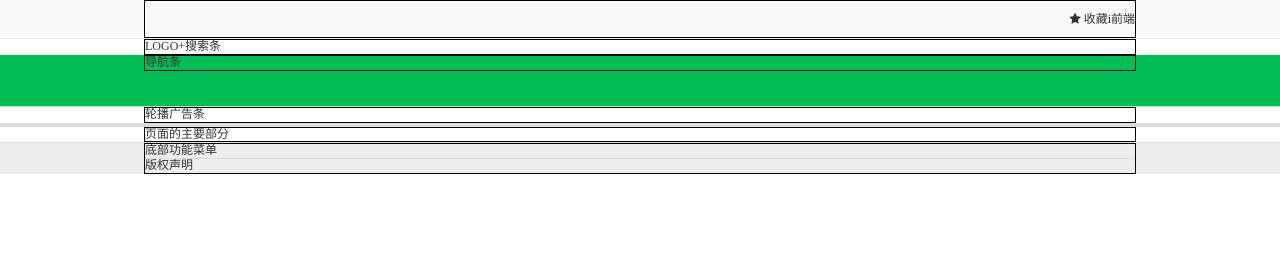
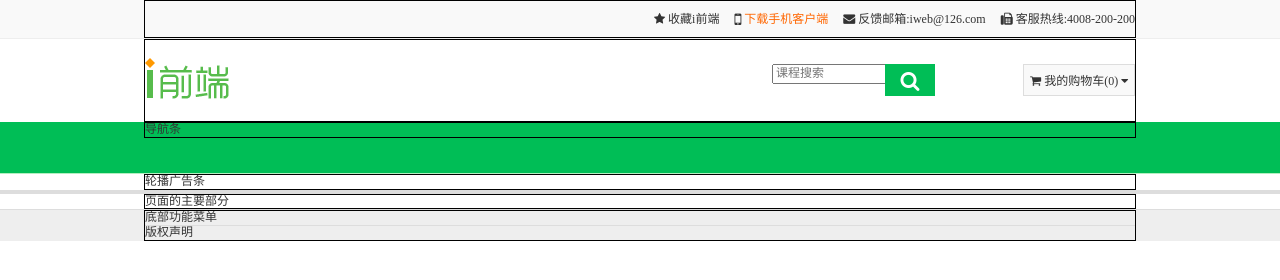
Before and after one commit to czzzz77/iweb, a plain HTML site: page iweb_frontend/index.html in a window 1280 px wide. Drawn offline with Linux system fonts and the light colour scheme.

Commit message:
day06的项目

```diff
--- a/iweb_frontend/css/components.css
+++ b/iweb_frontend/css/components.css
@@ -4,6 +4,60 @@
 	background: #f9f9f9;
 	border-bottom: 1px solid #eee;
 	line-height: 36px;
+}
+.download-app{
+	color: #f60;
+}
+.topbar-item{
+	padding: 0 0.5em;
+}
+.topbar-item:last-child{
+	padding-right: 0;
+}
+
+.searchbar > .container {
+	position: relative;
+}
+.logo{
+	margin: 1.5em 0;
+}
+.search{
+	position: absolute;
+	top: 50%;
+	right: 200px;
+	margin-top: -16px;
+}
+.serch-input{
+	width: 360px;
+	height: 32px;
+	line-height: 32px;
+	padding: 0 0.6em;
+	font-size: 1.15em;
+	border: 1px solid #ccc;
+	margin-right: 50px;
+}
+.search-button{
+	width: 50px;
+	height: 32px;
+	background: #00be56;
+	color: #fff;
+	line-height: 32px;
+	border: none;
+	font-size: 1.7em;
+	position: absolute;
+	right: 0;
+	top: 0;
+}
+.my-cart{
+	position: absolute;
+	right: 0;
+	top: 50%;
+	height: 32px;
+	margin-top: -16px;
+	border: 1px solid #ddd;
+	background: #f9f9f9;
+	line-height: 32px;
+	padding: 0 0.5em;
 }
 .navbar{
 	background: #00be56;
--- a/iweb_frontend/index.html
+++ b/iweb_frontend/index.html
@@ -16,16 +16,51 @@
 	<div class="topbar">
 		<div class="container">
 			<div class="row text-right">
-				<a href="#">
-					<span class="fa * fa-star"></span>
+				<a href="#" class="topbar-item">
+					<span class="fa fa-star"></span>
 					收藏i前端
 				</a>
+				<a href="#" class="topbar-item">
+					<span class="fa fa-lg fa-mobile"></span>
+					<span class="download-app">下载手机客户端</span>
+				</a>
+				<span class="topbar-item">
+					<span class="fa fa-envelope"></span>
+					反馈邮箱:iweb@126.com
+				</span>
+				<span class="topbar-item">
+					<span class="fa fa-fax"></span>
+					客服热线:4008-200-200
+				</span>
 			</div>
 		</div>
 	</div>
 	<!-- 2、搜索条：searchbar -->
 	<div class="searchbar">
-		<div class="container">LOGO+搜索条</div>
+		<div class="container">
+			<div class="row">
+				<div class="col-lg-2">
+					<a href="index.html">
+						<img src="img/logo.png" class="logo">
+					</a>
+				</div>
+				<div class="col-lg-10">
+					<!-- 搜索条 -->
+					<div class="search">
+						<input placeholder="课程搜索" class="search-input">
+						<button class="search-button">
+							<span class="fa fa-search"></span>
+						</button>
+					</div>
+					<!-- 我的购物车 -->
+					<div class="my-cart">
+						<span class="fa fa-shopping-cart"></span>
+						我的购物车(0)
+						<span class="fa fa-caret-down"></span>
+					</div>
+				</div>
+			</div>
+		</div>
 	</div>
 	<!-- 3、导航条：navbar -->
 	<div class="navbar">
```
Also changed, not shown: iweb_frontend/07-test.html (added, +59 -0 lines).
